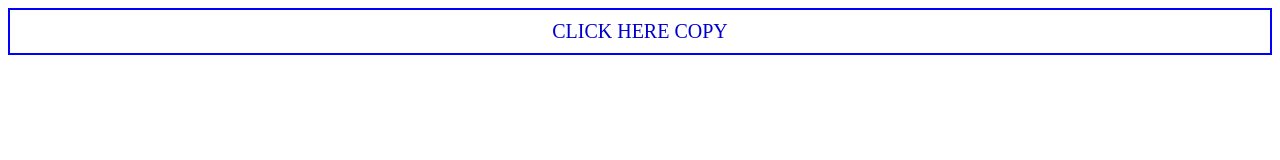
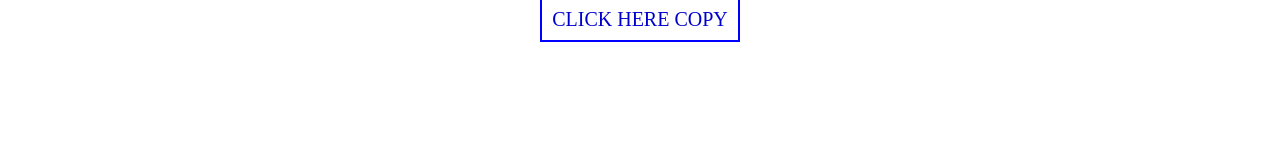
Before and after one commit to iamxu/iamxu.github.io, a plain HTML site: page space.html in a window 1280 px wide. Drawn offline with nearby package versions, Linux system fonts and the light colour scheme.

Commit message:
Update space.html

```diff
--- a/space.html
+++ b/space.html
@@ -8,7 +8,7 @@
 <style>
  a { color: #00c;font-size:20px;
    border:2px solid blue ;
-  padding:10px;display:block
+  padding:10px;
   }
 a:hover { color:red;border:2px solid red }
 a:focus { color:green; }
```
